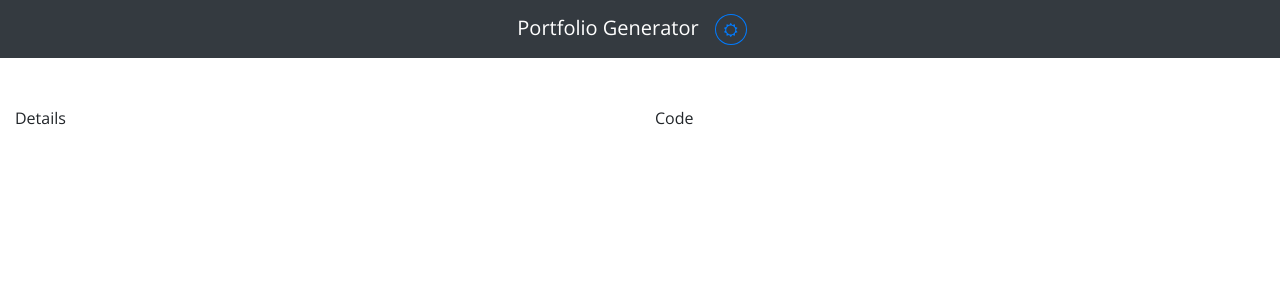
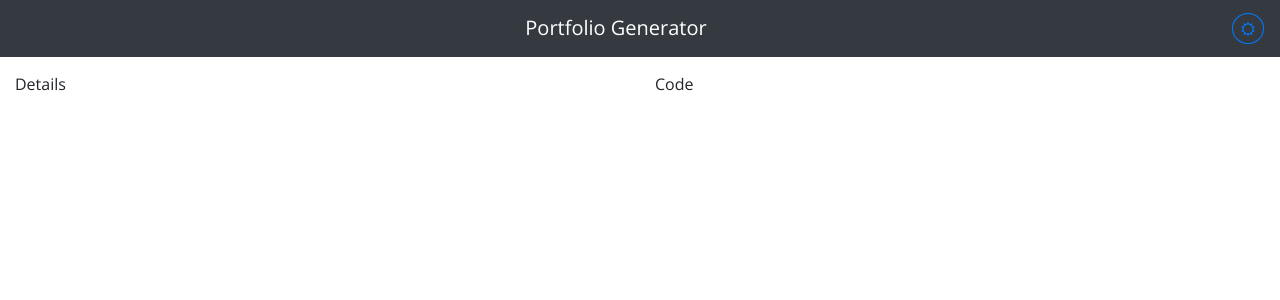
Before and after one commit to IES-IPS-Academy/Profia, a React (Create React App) app: page / in a window 1280 px wide. Shown: the top 300 px of the page. Built offline with nearby package versions, Linux system fonts and the light colour scheme.

Commit message:
Added some scss files and omitted CSS

```diff
--- a/src/components/App.js
+++ b/src/components/App.js
@@ -12,7 +12,7 @@ class App extends Component {
   render() {
     return (
       <div className="App">
-        <Header dark={this.state.Dark} className="mb-5 justify-content-center">
+        <Header dark={this.state.Dark} className="Header">
           <span>Portfolio Generator</span>
           <button
             className="btn btn-sm btn-outline-primary ml-3 rounded-circle"
--- /dev/null
+++ b/src/styles/App.scss
@@ -0,0 +1,3 @@
+.App {
+    @import "Bootstrap/Header.scss";
+}
--- /dev/null
+++ b/src/styles/Bootstrap/Header.scss
@@ -0,0 +1,21 @@
+.Header {
+    margin-bottom: 15px;
+    display: flex;
+    flex-grow: 1;
+    .navbar-brand {
+        flex-grow: 1;
+        margin: 0;
+        width: 100%;
+        display: flex;
+        >span:first-child {
+            flex: 1 0 0;
+            text-align: center;
+        }
+    }
+    button {
+        flex-shrink: 1;
+    }
+    .btn-sn {
+        margin-left: auto;
+    }
+}
--- a/src/styles/index.scss
+++ b/src/styles/index.scss
@@ -1,3 +1,4 @@
 body {
     font-family: "Open Sans";
+    @import "App";
 }
```
